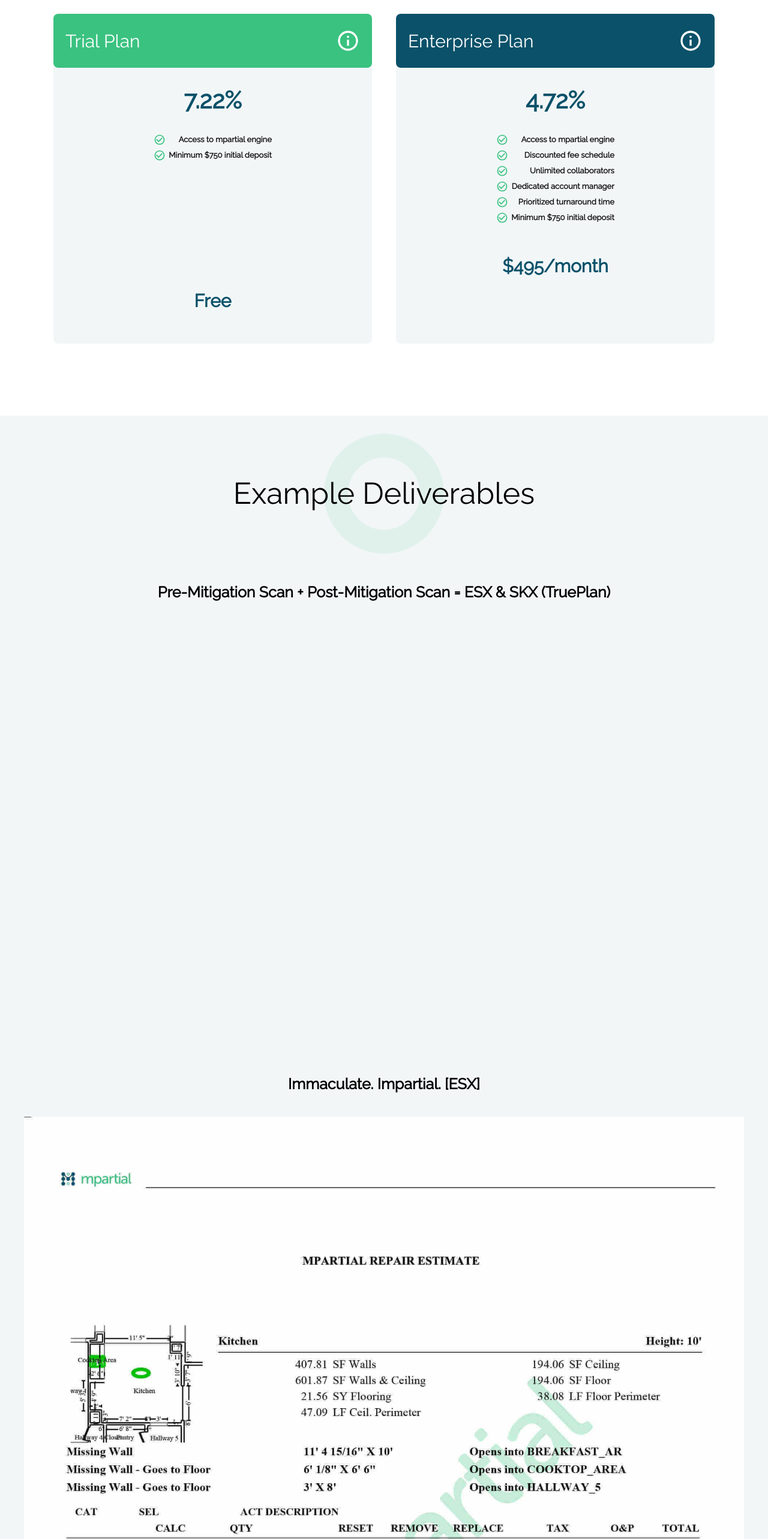
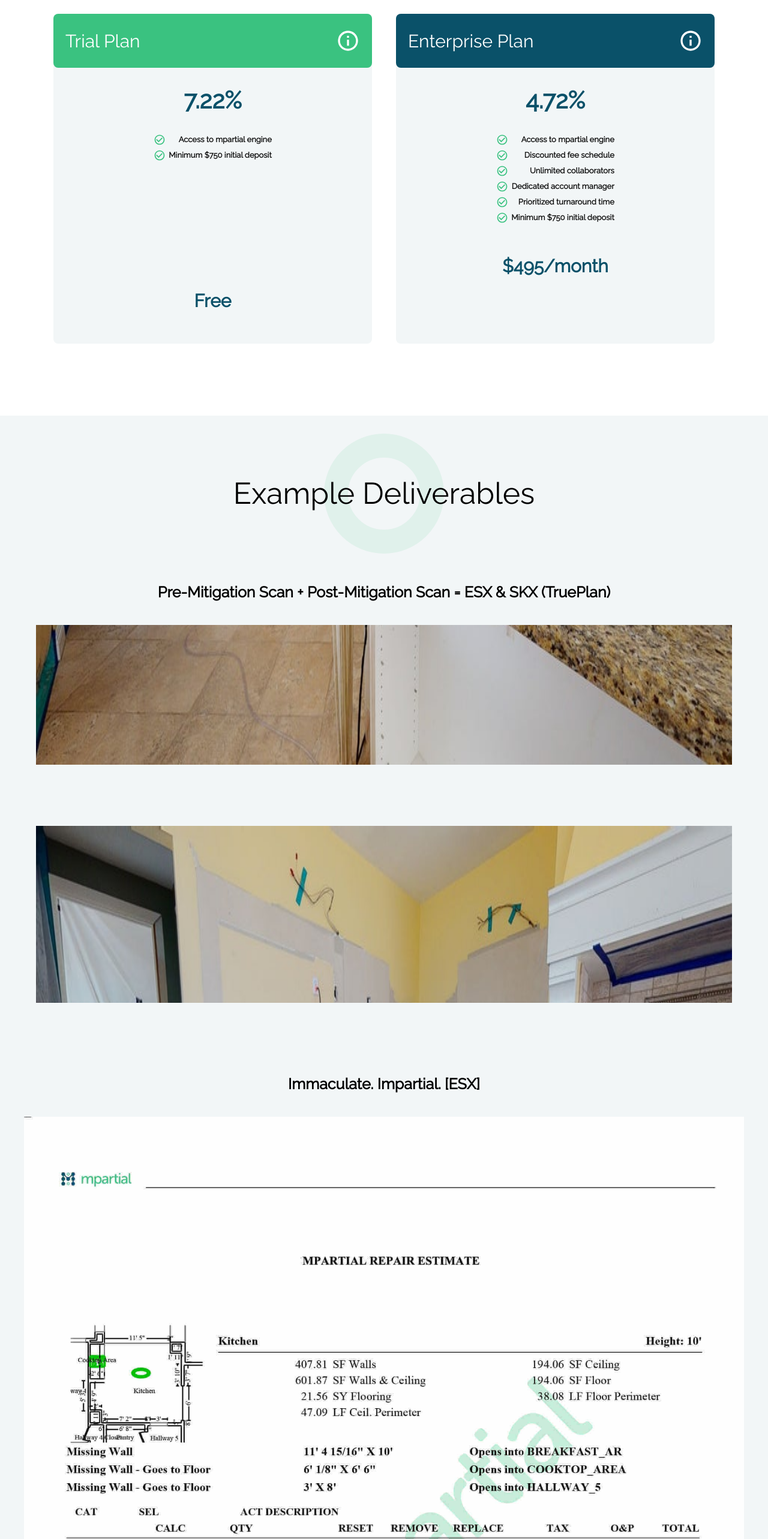
Before and after one commit to RAzaALy/mpartial_clone, a React (Create React App) app: page / in a window 1280 px wide. Shown: the part 3240-5806 px from the top of the page at 60% size. Built offline with nearby package versions, Linux system fonts and the light colour scheme.

Commit message:
complete pre and post impartial  👍

```diff
--- a/src/components/Example.css
+++ b/src/components/Example.css
@@ -1,6 +1,5 @@
 .work {
   position: relative;
-  min-height: 100vh;
   width: 100%;
   padding: 10rem 4rem;
   background-color: #f2f6f7;
@@ -39,7 +38,6 @@
 
 .container .box {
   width: 100%;
-  height: 48rem;
   padding: 2rem;
   margin-bottom: 4rem;
 }
--- a/src/components/Example.jsx
+++ b/src/components/Example.jsx
@@ -20,20 +20,18 @@
       </h1>
       <div className="container">
         <div className="box">
-          <canvas
-            className="webgl-canvas"
-            tabIndex="-1"
-            width="930"
-            height="480"
-          ></canvas>
+          <img
+            src="./images/sketch1.jpg"
+            alt="sketch"
+            style={{ width: "100%", height: "112rem", marginBottom: "2rem" }}
+          />
         </div>
         <div className="box">
-          <canvas
-            className="webgl-canvas"
-            tabIndex="-1"
-            width="930"
-            height="480"
-          ></canvas>
+          <img
+            src="./images/sketch1.jpg"
+            alt="sketch"
+            style={{ width: "100%", height: "112rem", marginBottom: "2rem" }}
+          />
         </div>
       </div>
 
@@ -61,8 +59,18 @@
         MATTERPORT TRUEPLAN™ FOR XACTIMATE™
       </h1>
       <div className="imgContainer">
-          <img  className="img" src="./images/img1.png" alt="img1" style={{width: "100%",marginBottom: '2rem',borderRadius: '2rem'}} />
-          <img  className="img" src="./images/img2.png" alt="img2"  style={{width: "100%",marginBottom: '2rem',borderRadius: '2rem'}}/>
+        <img
+          className="img"
+          src="./images/img1.png"
+          alt="img1"
+          style={{ width: "100%", marginBottom: "2rem", borderRadius: "2rem" }}
+        />
+        <img
+          className="img"
+          src="./images/img2.png"
+          alt="img2"
+          style={{ width: "100%", marginBottom: "2rem", borderRadius: "2rem" }}
+        />
       </div>
     </div>
   );
```
Also changed, not shown: public/images/sketch1.jpg (added).
